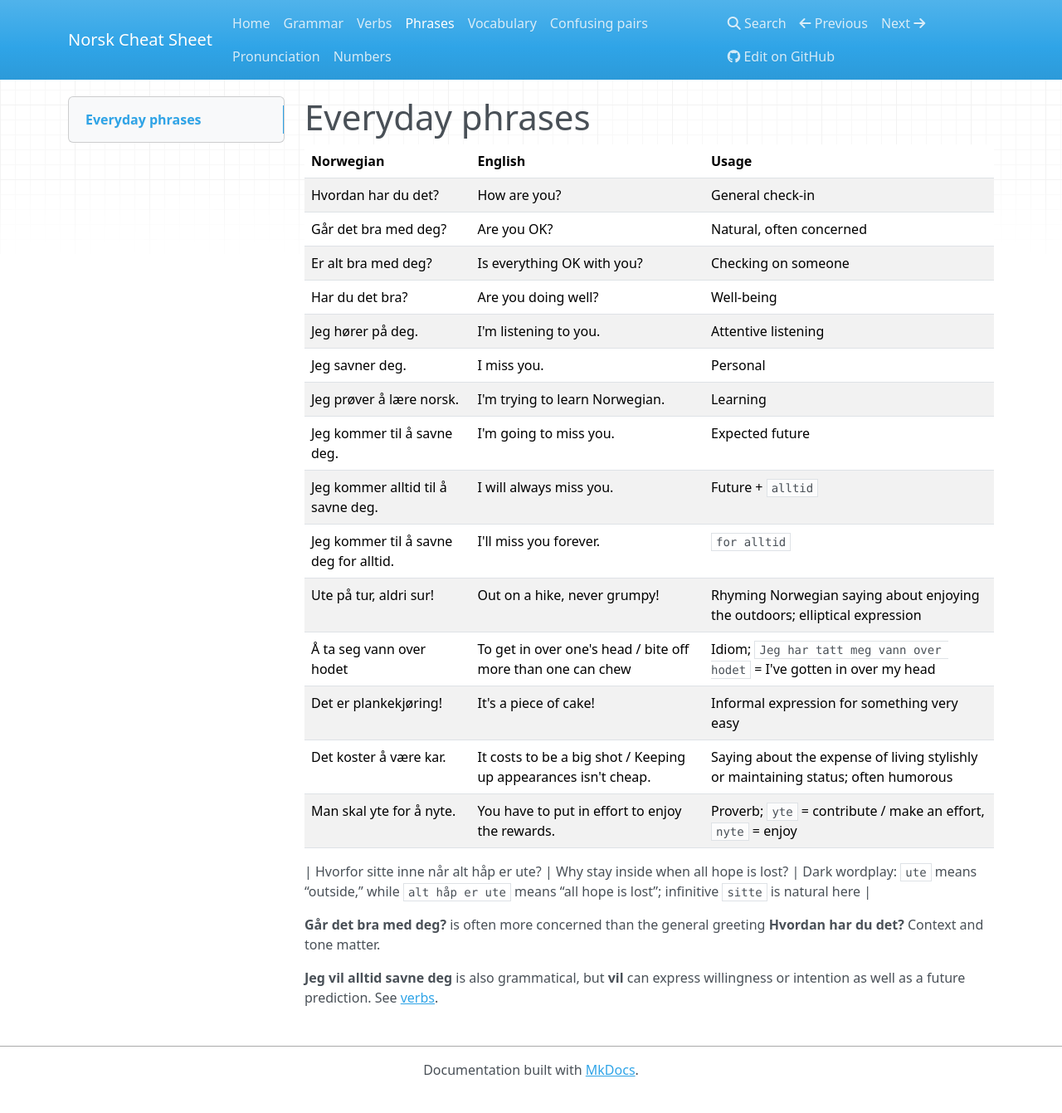
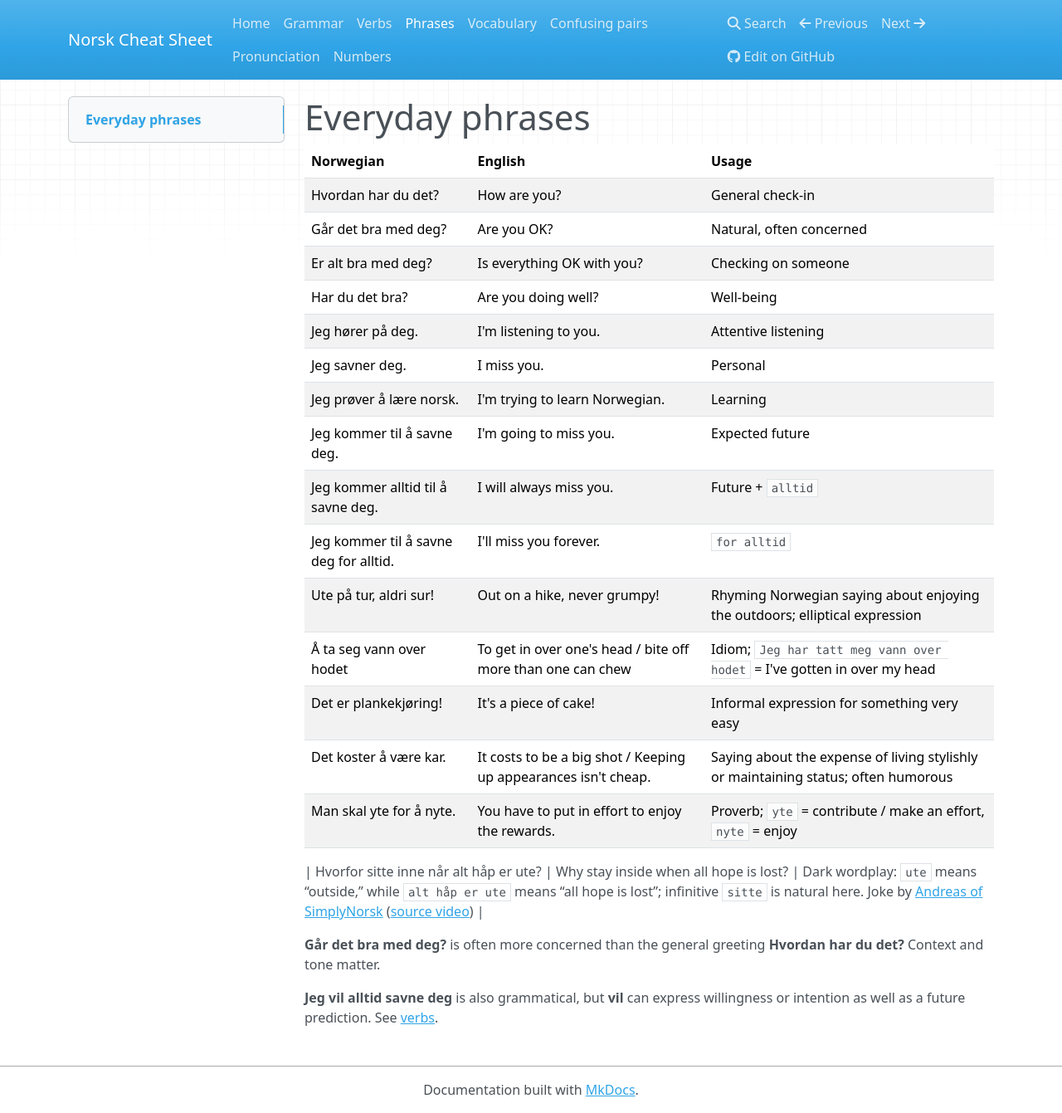
Before and after one commit to timsnyder/norsk-cheatsheet, an MkDocs documentation site: the page built from docs/phrases.md, in a window 1280 px wide and 1341 px high. Shown: the whole window at 83% size. Built offline with MkDocs 1.6.1, drawn with Linux system fonts in a browser that asks for light colours; nearby versions of some CDN libraries.

Commit message:
Credit Andreas of SimplyNorsk for hope wordplay joke

```diff
--- a/docs/phrases.md
+++ b/docs/phrases.md
@@ -18,7 +18,7 @@
 | Det koster å være kar. | It costs to be a big shot / Keeping up appearances isn't cheap. | Saying about the expense of living stylishly or maintaining status; often humorous |
 | Man skal yte for å nyte. | You have to put in effort to enjoy the rewards. | Proverb; `yte` = contribute / make an effort, `nyte` = enjoy |
 
-| Hvorfor sitte inne når alt håp er ute? | Why stay inside when all hope is lost? | Dark wordplay: `ute` means “outside,” while `alt håp er ute` means “all hope is lost”; infinitive `sitte` is natural here |
+| Hvorfor sitte inne når alt håp er ute? | Why stay inside when all hope is lost? | Dark wordplay: `ute` means “outside,” while `alt håp er ute` means “all hope is lost”; infinitive `sitte` is natural here. Joke by [Andreas of SimplyNorsk](https://youtube.com/@simplynorsk?si=scvZdW1zwp5BzVlL) ([source video](https://youtu.be/4fGQpz12agE?is=P3cFBIN7aWWRMAG8)) |
 
 **Går det bra med deg?** is often more concerned than the general greeting
 **Hvordan har du det?** Context and tone matter.
```
